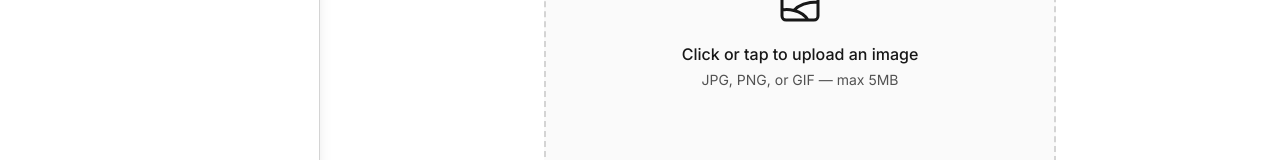
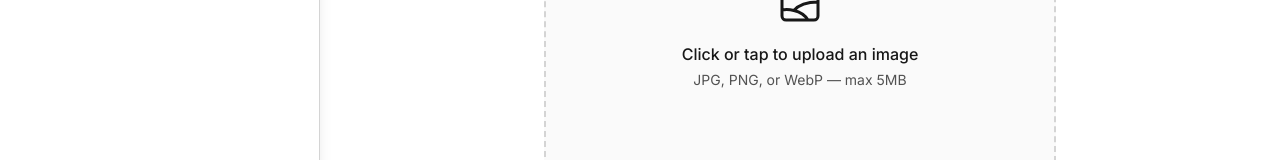
Before and after one commit to ammarqd/prism-web-app, a React (Vite) app in the folder client/: page / in a window 1280 px wide. Shown: the part 390-550 px from the top of the page. Built offline with nearby package versions, Linux system fonts and the light colour scheme.

Commit message:
Update image uploads to accept only jpg, png or webp files

```diff
--- a/client/src/components/ImageUploader.tsx
+++ b/client/src/components/ImageUploader.tsx
@@ -23,7 +23,7 @@ export function ImageUpload({ onImageChange, fileInputRef }: ImageUploadProps) {
     <div className="flex flex-1 justify-center items-center">
       <input
         type="file"
-        accept="image/*"
+        accept=".jpg,.jpeg,.png,.webp"
         ref={fileInputRef}
         className="hidden"
         onChange={handleFileChange}
@@ -54,7 +54,7 @@ export function ImageUpload({ onImageChange, fileInputRef }: ImageUploadProps) {
           />
         </svg>
         <p className="text-base font-medium text-neutral-900 m-0">Click or tap to upload an image</p>
-        <p className="text-sm text-neutral-600 mt-1">JPG, PNG, or GIF — max 5MB</p>
+        <p className="text-sm text-neutral-600 mt-1">JPG, PNG, or WebP — max 5MB</p>
       </div>
     </div>
   )
```
